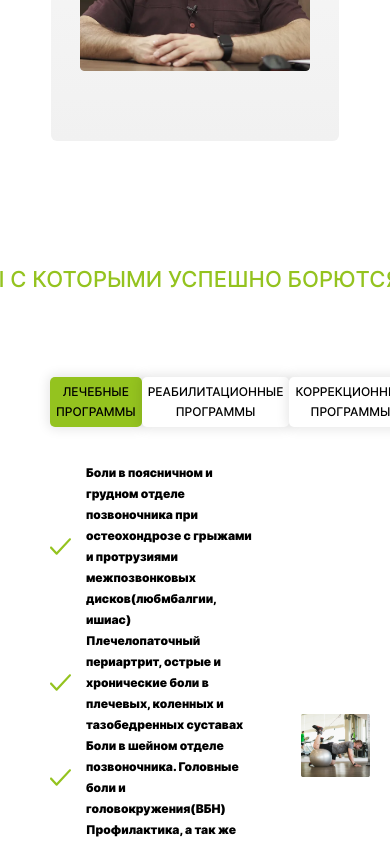
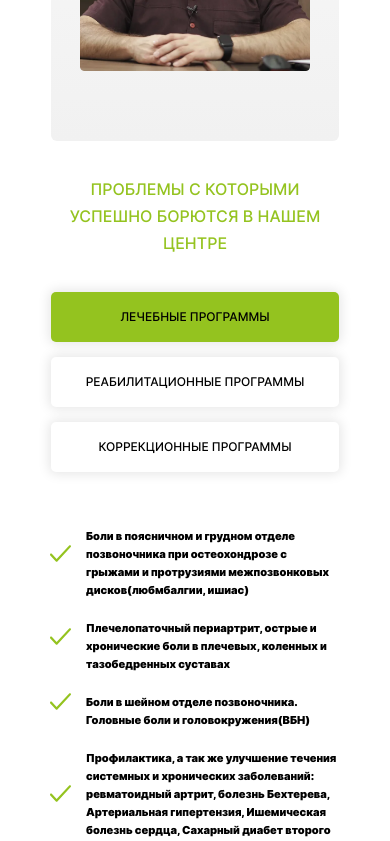
Before and after one commit to The-Mechanical-Ocean/doctor-lending, a React (Create React App) app: page / in a window 390 px wide. Shown: the part 1156-1997 px from the top of the page. Built offline with nearby package versions, Linux system fonts and the light colour scheme.

Commit message:
last adaptive

```diff
--- a/src/components/AboutProject/AboutProject.css
+++ b/src/components/AboutProject/AboutProject.css
@@ -119,6 +119,7 @@
   .about__info-container {
     padding-left: 30px;
   }
+
   .about__href {
     margin-top: 25px;
   }
@@ -152,6 +153,7 @@
     align-items: center;
     justify-content: space-around;
     text-align: center;
+    padding-left: 0;
   }
 
   .about__foto {
--- a/src/components/Card/Card.css
+++ b/src/components/Card/Card.css
@@ -15,6 +15,7 @@
   justify-content: space-between;
   height: 400px;
   margin-right: 1%;
+  align-items: center;
 }
 
 .card__text-container {
@@ -227,7 +228,7 @@
     margin: 0;
   }
 
-  .card__button {
-    display: none;
+  .card__href {
+    /* display: none; */
   }
 }
--- a/src/components/CardProblem/CardProblem.css
+++ b/src/components/CardProblem/CardProblem.css
@@ -97,3 +97,37 @@
       background-repeat: no-repeat;
     }
   }
+
+  @media screen and (max-width: 640px) {
+    .card-problem {
+      flex-direction: column;
+      border-radius: 6px;
+      gap: 40px;
+      align-items: center;
+    }
+
+    .card-problem__text-container {
+      gap: 15px;
+      /* width: 50%; */
+    }
+
+    .card-problem__text {
+      font-size: 11px;
+      line-height: 18px;
+      margin-top: 20px;
+    }
+
+    /* .card-problem__text:nth-of-type(1) {
+      margin-top: 40px;
+    } */
+    .card-problem__text-image {
+      width: 21px;
+      height: 21px;
+    }
+
+    .card-problem__image {
+      width: 60%;
+      background-size: cover;
+      background-repeat: no-repeat;
+    }
+  }
--- a/src/components/Problem/Problem.css
+++ b/src/components/Problem/Problem.css
@@ -1,7 +1,9 @@
 .problem {
     margin: 0 auto 0;
     max-width: 1280px;
-    min-width: 320px;
+    /* display: flex; */
+    /* align-items: center; */
+    /* min-width: 320px; */
     background-color: #fff;
   }
 
@@ -10,14 +12,6 @@
     flex-direction: column;
     align-items: center;
   }
-
-  /* .problem__title-container {
-    margin: 110px auto 0;
-    padding-bottom: 45px;
-    text-align: left;
-    width: 1140px;
-    border-bottom: 1px solid #DADADA;
-  } */
 
   .problem__title {
     margin: 35px 0 0 ;
@@ -94,27 +88,6 @@
       padding: 0 50px 0;
     }
 
-    .problem__title-container {
-      width: 670px;
-      margin-top: 90px;
-      padding-bottom: 22px;
-    }
-
-    .problem__name {
-      width: 348px;
-      margin-top: 66px;
-      font-weight: 400;
-      font-size: 40px;
-      line-height: 40px;
-    }
-
-    .problem__about {
-      width: 348px;
-      margin-top: 16px;
-      font-size: 12px;
-      line-height: 18px;
-    }
-
     .problem__description {
       width: 292px;
     }
@@ -171,20 +144,31 @@
 
   @media screen and (max-width: 640px) {
     .problem {
-      max-width: 288px;
+      max-width: 320px;
+    }
+
+    .problem__container {
+      flex-direction: column;
+      align-items: center;
+      align-self: center;
     }
 
     .problem__title {
-      font-size: 22px;
+      font-size: 16px;
+      text-align: center;
     }
 
     .problem__nav {
+      flex-direction: column;
       margin-top: 35px;
       padding-bottom: 35px;
+      gap: 15px;
+      align-items: center;
+
     }
 
     .problem__button {
-      width: 240px;
+      width: 288px;
       height: 50px;
       font-size: 12px;
     }
```
